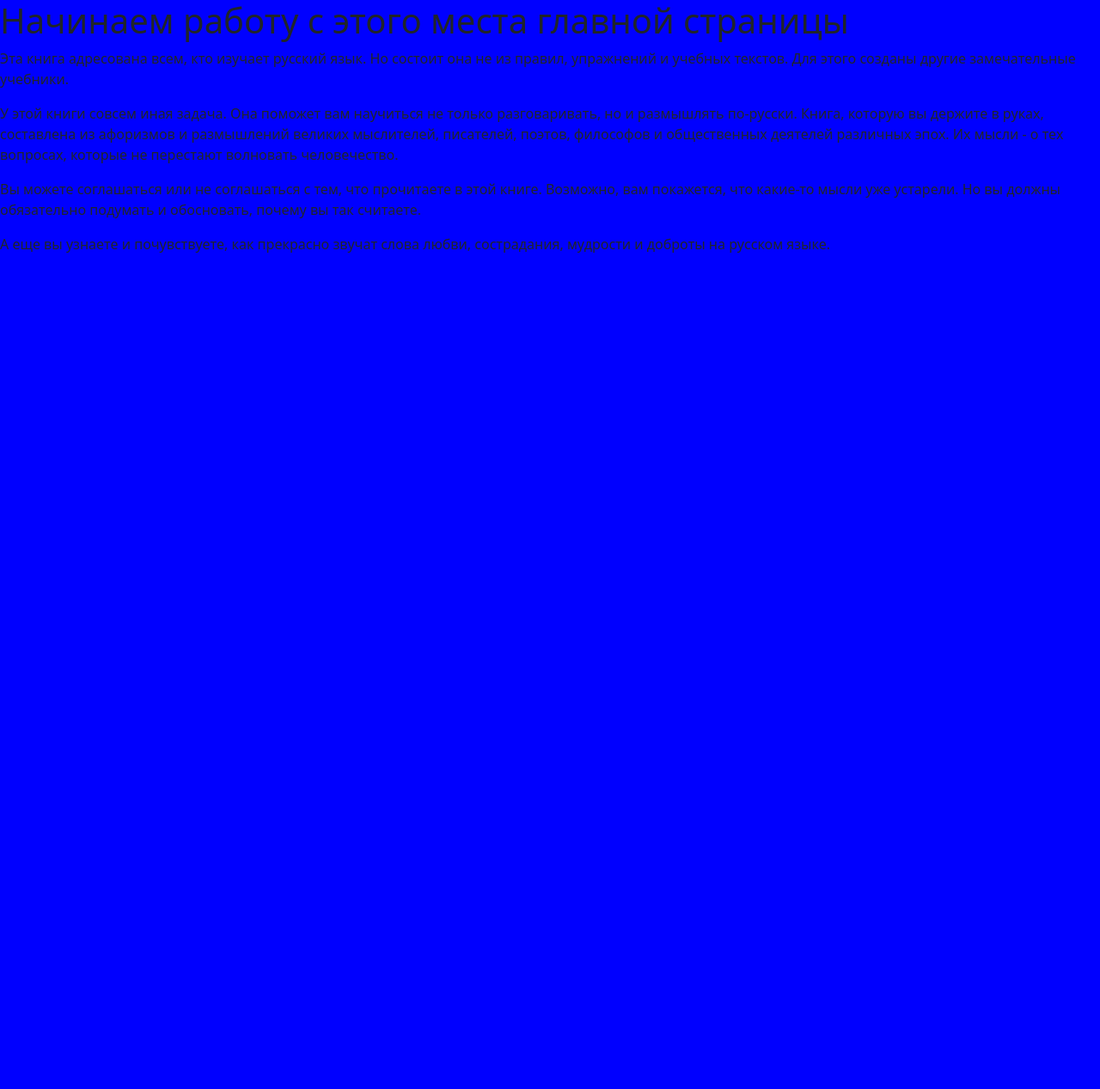
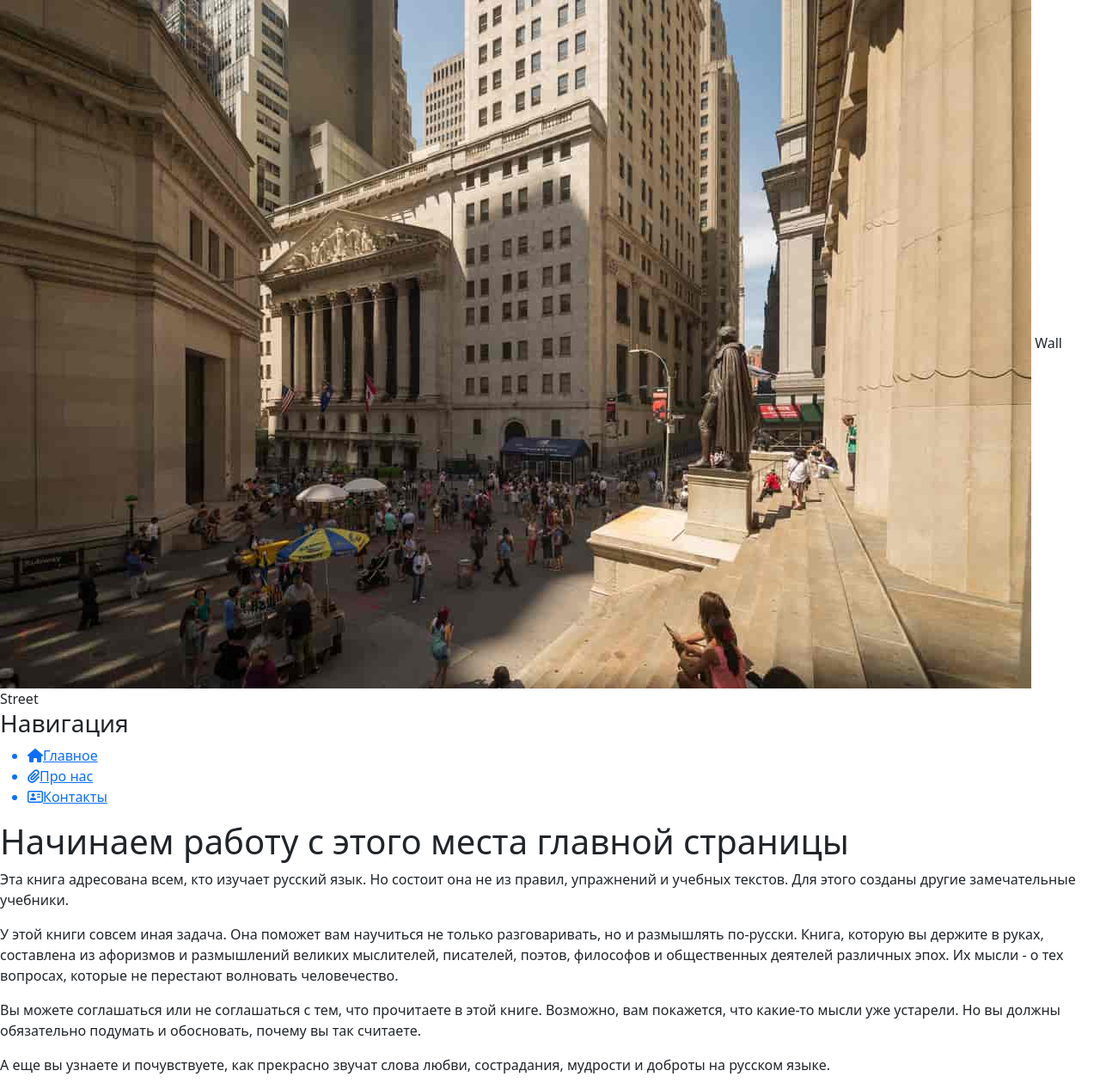
Before and after one commit to HDiman/aa_project_1, a Django app: page / in a window 1280 px wide. Shown: the whole page at 86% size. Before the commit the page ends 294 px from the top, so only its background shows below. Run offline with Django 4.2, Linux system fonts and the light colour scheme.

Commit message:
aa_project_1 ver 1.09 (Добавил иконки)

```diff
--- a/my_project1/main/static/main/css/main.css
+++ b/my_project1/main/static/main/css/main.css
@@ -1,3 +1,3 @@
 body {
-    background: blue;
+    background: none;
 }
--- a/my_project1/main/templates/main/base.html
+++ b/my_project1/main/templates/main/base.html
@@ -6,11 +6,24 @@
     <meta charset="UTF-8">
     <link rel="stylesheet" href="https://cdn.jsdelivr.net/npm/bootstrap@5.2.3/dist/css/bootstrap.min.css" integrity="sha384-rbsA2VBKQhggwzxH7pPCaAqO46MgnOM80zW1RWuH61DGLwZJEdK2Kadq2F9CUG65" crossorigin="anonymous">
     <link rel="stylesheet" href="{% static 'main/css/main.css' %}">
+    <link rel="stylesheet" href="https://use.fontawesome.com/releases/v6.4.0/css/all.css">
     <title>{% block title %} {% endblock %}</title>
 </head>
 <body>
-    {% block body %}
+    <aside>
+        <img src="{% static 'main/img/Stock_Exchange.jpeg' %}" alt="picture">
+        <span class="picture">Wall Street</span>
+        <h3>Навигация</h3>
+        <ul>
+            <a href=""><li><i class="fa-solid fa-house"></i>Главное</li></a>
+            <a href=""><li><i class="fa-solid fa-paperclip"></i>Про нас</li></a>
+            <a href=""><li><i class="fa-regular fa-address-card"></i>Контакты</li></a>
+        </ul>
+    </aside>
+    <main>
+        {% block body %}
+        {% endblock %}
+    </main>
 
-    {% endblock %}
 </body>
 </html>
```
Also changed, not shown: my_project1/main/static/main/img/Stock_Exchange.jpeg (added).
